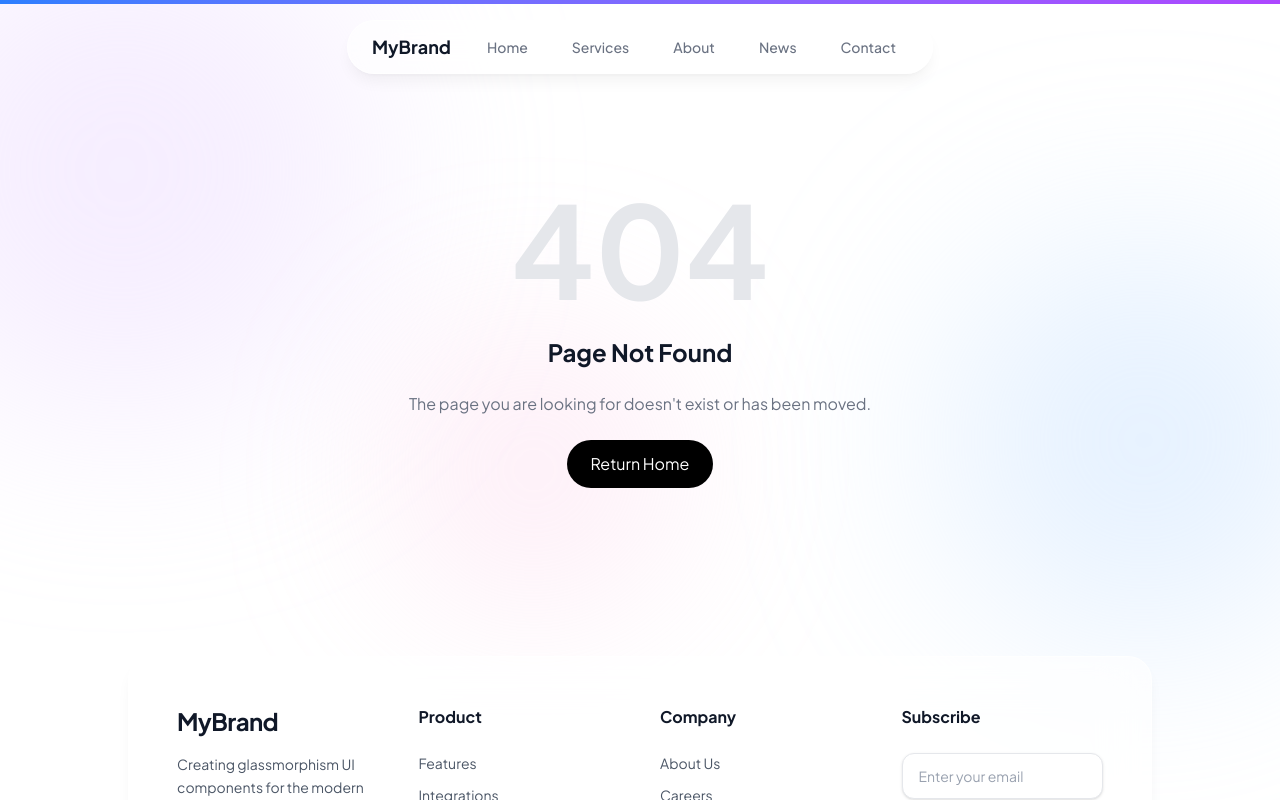
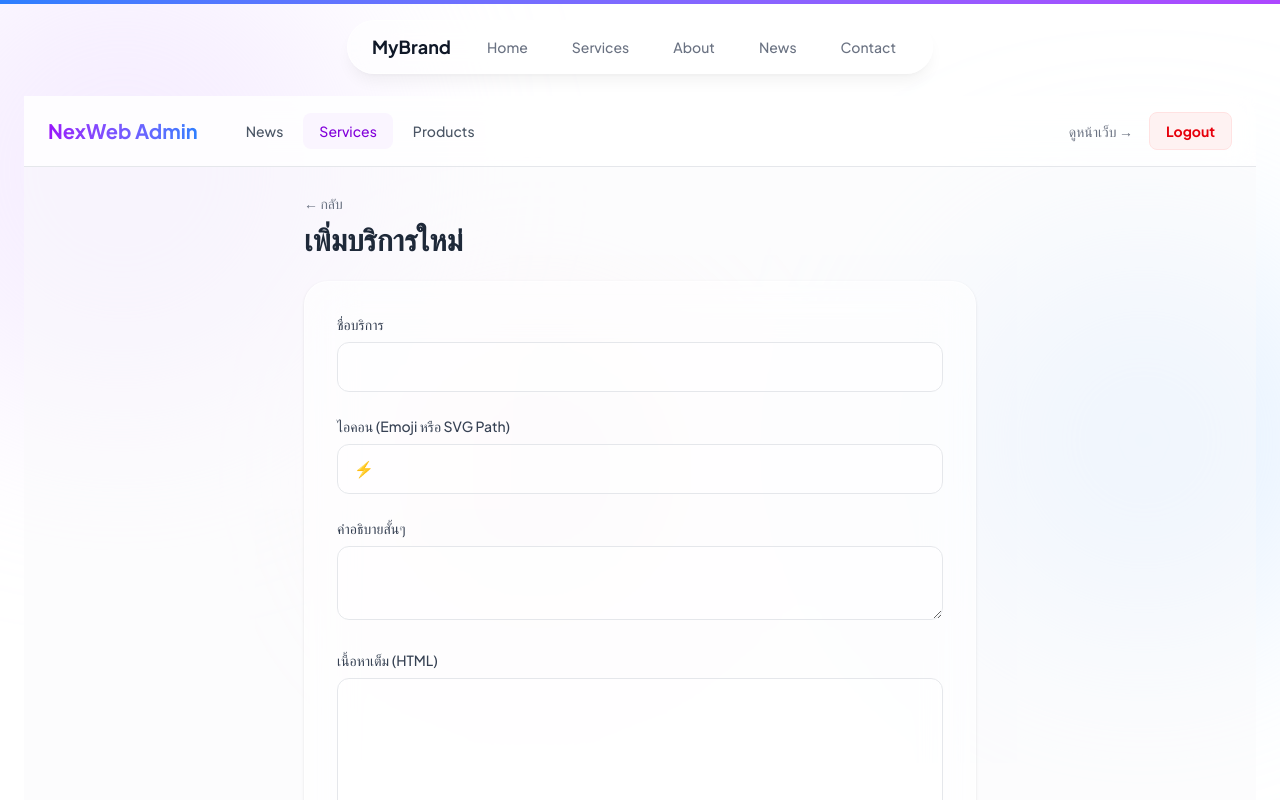
Before and after one commit to DnopPondz/nex-web, a Next.js app: page /admin/services in a window 1280 px wide. Before the commit this address had no page. Shown: the top 800 px of the page. Built offline with nearby package versions, Linux system fonts and the light colour scheme.

Commit message:
add api service and page

```diff
--- a/src/app/admin/layout.js
+++ b/src/app/admin/layout.js
@@ -1,27 +1,50 @@
 'use client';
 
 import Link from "next/link";
+import { usePathname } from "next/navigation"; // Added for active state
 import { useRouter } from "next/navigation";
 
 export default function AdminLayout({ children }) {
   const router = useRouter();
+  const pathname = usePathname();
 
   const handleLogout = async () => {
-    // เรียก API Logout
     await fetch('/api/auth/logout', { method: 'POST' });
     router.push('/login');
     router.refresh();
   };
 
+  const navItems = [
+    { name: 'News', href: '/admin/news' },
+    { name: 'Services', href: '/admin/services' },
+    { name: 'Products', href: '/admin/products' }, // Placeholder for products
+  ];
+
   return (
     <div className="min-h-screen flex flex-col bg-gray-50/50">
-      {/* Admin Navbar */}
       <nav className="bg-white/80 backdrop-blur-md border-b border-gray-200 px-6 py-4 sticky top-0 z-50">
         <div className="max-w-7xl mx-auto flex justify-between items-center">
-          <div className="flex items-center gap-6">
+          <div className="flex items-center gap-8">
             <Link href="/admin/news" className="text-xl font-bold bg-clip-text text-transparent bg-gradient-to-r from-purple-600 to-blue-500">
               NexWeb Admin
             </Link>
+
+            {/* Main Navigation */}
+            <div className="hidden md:flex gap-1">
+              {navItems.map((item) => (
+                <Link
+                  key={item.name}
+                  href={item.href}
+                  className={`px-4 py-2 rounded-lg text-sm font-medium transition-all ${
+                    pathname.startsWith(item.href)
+                    ? 'bg-purple-50 text-purple-700'
+                    : 'text-gray-600 hover:bg-gray-100'
+                  }`}
+                >
+                  {item.name}
+                </Link>
+              ))}
+            </div>
           </div>
 
           <div className="flex items-center gap-4">
--- /dev/null
+++ b/src/app/admin/services/page.js
@@ -0,0 +1,101 @@
+'use client';
+
+import { useState } from 'react';
+import { useRouter } from 'next/navigation';
+import Link from 'next/link';
+
+export default function CreateServicePage() {
+  const router = useRouter();
+  const [formData, setFormData] = useState({
+    title: '',
+    description: '',
+    icon: '⚡',
+    content: ''
+  });
+  const [submitting, setSubmitting] = useState(false);
+
+  const handleSubmit = async (e) => {
+    e.preventDefault();
+    setSubmitting(true);
+
+    try {
+      const res = await fetch('/api/services', {
+        method: 'POST',
+        headers: { 'Content-Type': 'application/json' },
+        body: JSON.stringify(formData),
+      });
+
+      if (res.ok) {
+        alert('สร้างบริการสำเร็จ!');
+        router.push('/admin/services');
+        router.refresh();
+      }
+    } catch (error) {
+      alert('เกิดข้อผิดพลาด');
+    } finally {
+      setSubmitting(false);
+    }
+  };
+
+  return (
+    <div className="max-w-2xl mx-auto">
+      <div className="mb-6">
+        <Link href="/admin/services" className="text-gray-500 hover:text-gray-900 text-sm mb-2 inline-block">
+          &larr; กลับ
+        </Link>
+        <h1 className="text-3xl font-bold text-gray-800">เพิ่มบริการใหม่</h1>
+      </div>
+
+      <form onSubmit={handleSubmit} className="bg-white/60 backdrop-blur-xl border border-white/50 rounded-3xl p-8 shadow-sm space-y-6">
+        <div>
+          <label className="block text-sm font-medium text-gray-700 mb-2">ชื่อบริการ</label>
+          <input
+            type="text"
+            required
+            className="w-full px-4 py-3 rounded-xl border border-gray-200 bg-white/50 outline-none focus:ring-2 focus:ring-purple-500"
+            value={formData.title}
+            onChange={(e) => setFormData({...formData, title: e.target.value})}
+          />
+        </div>
+
+        <div>
+          <label className="block text-sm font-medium text-gray-700 mb-2">ไอคอน (Emoji หรือ SVG Path)</label>
+          <input
+            type="text"
+            className="w-full px-4 py-3 rounded-xl border border-gray-200 bg-white/50 outline-none focus:ring-2 focus:ring-purple-500"
+            value={formData.icon}
+            onChange={(e) => setFormData({...formData, icon: e.target.value})}
+          />
+        </div>
+
+        <div>
+          <label className="block text-sm font-medium text-gray-700 mb-2">คำอธิบายสั้นๆ</label>
+          <textarea
+            className="w-full px-4 py-3 rounded-xl border border-gray-200 bg-white/50 outline-none focus:ring-2 focus:ring-purple-500"
+            rows="2"
+            value={formData.description}
+            onChange={(e) => setFormData({...formData, description: e.target.value})}
+          ></textarea>
+        </div>
+
+        <div>
+          <label className="block text-sm font-medium text-gray-700 mb-2">เนื้อหาเต็ม (HTML)</label>
+          <textarea
+            className="w-full px-4 py-3 rounded-xl border border-gray-200 bg-white/50 outline-none focus:ring-2 focus:ring-purple-500 font-mono text-sm"
+            rows="6"
+            value={formData.content}
+            onChange={(e) => setFormData({...formData, content: e.target.value})}
+          ></textarea>
+        </div>
+
+        <button
+          type="submit"
+          disabled={submitting}
+          className="w-full py-4 bg-gradient-to-r from-blue-600 to-purple-600 text-white font-bold rounded-xl shadow-lg transition-all"
+        >
+          {submitting ? 'กำลังบันทึก...' : 'บันทึกบริการ'}
+        </button>
+      </form>
+    </div>
+  );
+}
--- /dev/null
+++ b/src/app/api/services/[id]/route.js
@@ -0,0 +1,28 @@
+import { NextResponse } from 'next/server';
+
+// Note: In a real app with a DB, you wouldn't need to import servicesData
+// like this between files. This is just for the mock to work roughly.
+// ideally, move `servicesData` to a separate shared `lib/db.js` file.
+
+export async function GET(request, { params }) {
+  // Mock fetching logic
+  return NextResponse.json({ message: "Fetch detail implementation needed for mock" });
+}
+
+export async function PUT(request, { params }) {
+  try {
+    const { id } = params;
+    const body = await request.json();
+
+    // Logic to update service in DB would go here
+    return NextResponse.json({ ...body, id }, { status: 200 });
+  } catch (error) {
+    return NextResponse.json({ message: 'Error updating' }, { status: 500 });
+  }
+}
+
+export async function DELETE(request, { params }) {
+  const { id } = params;
+  // Logic to delete from DB
+  return NextResponse.json({ message: `Deleted service ${id}` }, { status: 200 });
+}
--- /dev/null
+++ b/src/app/api/services/route.js
@@ -0,0 +1,48 @@
+import { NextResponse } from 'next/server';
+
+// Initial Mock Data (replacing src/data/services.js for the API)
+let servicesData = [
+  {
+    id: 1,
+    slug: "custom-software-development",
+    title: "Custom Software Development",
+    description: "รับพัฒนาซอฟต์แวร์และแอปพลิเคชันตามความต้องการของธุรกิจ",
+    icon: "💻",
+    content: "<p>เนื้อหาบริการ...</p>"
+  },
+  {
+    id: 2,
+    slug: "cloud-infrastructure",
+    title: "Cloud Infrastructure",
+    description: "บริการวางระบบ Cloud Server ที่มีความปลอดภัย",
+    icon: "☁️",
+    content: "<p>เนื้อหาบริการ...</p>"
+  },
+  {
+    id: 3,
+    slug: "data-analytics-ai",
+    title: "Data Analytics & AI",
+    description: "วิเคราะห์ข้อมูลเชิงลึกและสร้างโมเดล AI",
+    icon: "📊",
+    content: "<p>เนื้อหาบริการ...</p>"
+  },
+];
+
+export async function GET() {
+  return NextResponse.json(servicesData);
+}
+
+export async function POST(request) {
+  try {
+    const body = await request.json();
+    const newService = {
+      id: Date.now(),
+      slug: body.title.toLowerCase().replace(/ /g, '-'),
+      ...body
+    };
+    servicesData.push(newService);
+    return NextResponse.json(newService, { status: 201 });
+  } catch (error) {
+    return NextResponse.json({ message: 'Error creating service' }, { status: 500 });
+  }
+}
--- a/src/app/services/[slug]/page.js
+++ b/src/app/services/[slug]/page.js
@@ -1,34 +1,59 @@
-import React from 'react';
-import { servicesData } from '@/data/services';
+// src/app/services/[slug]/page.js
+'use client'; // 1. Convert to Client Component
+
+import React, { useState, useEffect } from 'react';
+import Link from 'next/link';
 import { notFound } from 'next/navigation';
-import Link from 'next/link';
 
-// ฟังก์ชันสำหรับสร้าง Title ของหน้าเว็บ (Metadata)
-export async function generateMetadata({ params }) {
-  const service = servicesData.find((s) => s.slug === params.slug);
-  if (!service) return { title: 'Service Not Found' };
+export default function ServiceDetailPage({ params }) {
+  const [service, setService] = useState(null);
+  const [loading, setLoading] = useState(true);
+  const [error, setError] = useState(false);
 
-  return {
-    title: `${service.title} | MyBrand Services`,
-    description: service.description,
-  };
-}
+  useEffect(() => {
+    const fetchData = async () => {
+      try {
+        // Fetch all services and find the one matching the slug
+        // (Alternatively, you could update your API to support fetching by slug directly)
+        const res = await fetch('/api/services');
+        if (!res.ok) throw new Error('Failed to fetch');
 
-// หน้าแสดงผลหลัก
-export default function ServiceDetailPage({ params }) {
-  // 1. ค้นหา service ที่ตรงกับ slug
-  const service = servicesData.find((s) => s.slug === params.slug);
+        const data = await res.json();
+        const foundService = data.find((s) => s.slug === params.slug);
 
-  // 2. ถ้าไม่เจอ ให้ไปหน้า 404
-  if (!service) {
-    notFound();
+        if (foundService) {
+          setService(foundService);
+        } else {
+          setError(true); // Service not found
+        }
+      } catch (err) {
+        console.error(err);
+        setError(true);
+      } finally {
+        setLoading(false);
+      }
+    };
+
+    fetchData();
+  }, [params.slug]);
+
+  if (loading) return <div className="min-h-screen pt-24 text-center">Loading...</div>;
+
+  // Handle 404 manually for Client Component
+  if (error || !service) {
+    return (
+        <div className="min-h-screen pt-24 text-center">
+            <h1 className="text-2xl font-bold text-gray-800">Service Not Found</h1>
+            <Link href="/services" className="text-blue-600 hover:underline mt-4 inline-block">Back to Services</Link>
+        </div>
+    );
   }
 
   return (
     <div className="min-h-screen bg-white pt-24 pb-20">
       <div className="container mx-auto px-6 max-w-4xl">
 
-        {/* Breadcrumb / Back Button */}
+        {/* Breadcrumb */}
         <div className="mb-8">
           <Link href="/services" className="text-sm text-gray-500 hover:text-blue-600 flex items-center gap-1 transition-colors">
             ← Back to Services
@@ -48,7 +73,7 @@ export default function ServiceDetailPage({ params }) {
 
         {/* Content Section */}
         <div className="prose prose-lg max-w-none text-gray-700">
-           {/* ใช้ dangerouslySetInnerHTML เพื่อแสดง HTML จากข้อมูล content */}
+           {/* Render HTML content safely */}
            <div dangerouslySetInnerHTML={{ __html: service.content }} />
         </div>
 
--- a/src/components/Services.js
+++ b/src/components/Services.js
@@ -1,11 +1,41 @@
 // src/components/Services.js
-import React from 'react';
+'use client'; // 1. Add this to make it a Client Component
+
+import React, { useState, useEffect } from 'react';
 import Link from 'next/link';
-import { servicesData } from '@/data/services';
 
 const Services = () => {
+  const [services, setServices] = useState([]);
+  const [loading, setLoading] = useState(true);
+
+  // 2. Fetch data from the API
+  useEffect(() => {
+    const fetchServices = async () => {
+      try {
+        const res = await fetch('/api/services');
+        if (!res.ok) throw new Error('Failed to fetch');
+        const data = await res.json();
+        setServices(data);
+      } catch (error) {
+        console.error('Error fetching services:', error);
+        // Optional: fallback to empty list or static data on error
+      } finally {
+        setLoading(false);
+      }
+    };
+
+    fetchServices();
+  }, []);
+
+  if (loading) {
     return (
-    // Change: Removed solid background
+      <section className="py-20 text-center">
+        <div className="container mx-auto">Loading services...</div>
+      </section>
+    );
+  }
+
+  return (
     <section className="py-20">
       <div className="container mx-auto px-6">
         <div className="text-center mb-16">
@@ -15,11 +45,14 @@ const Services = () => {
           </p>
         </div>
 
+        {/* 3. Handle empty state */}
+        {services.length === 0 ? (
+          <p className="text-center text-gray-500">No services available at the moment.</p>
+        ) : (
           <div className="grid md:grid-cols-3 gap-8">
-          {servicesData.map((service, index) => (
+            {services.map((service) => (
               <div
-              key={index}
-              // Change: Glassmorphism Card Style
+                key={service.id || service.slug} // Use ID from API if available
                 className="bg-white/40 backdrop-blur-lg p-8 rounded-xl shadow-sm hover:shadow-xl hover:shadow-purple-100/50 transition-all border border-white/50 flex flex-col items-start h-full"
               >
                 <div className="text-4xl mb-4">{service.icon}</div>
@@ -40,6 +73,7 @@ const Services = () => {
               </div>
             ))}
           </div>
+        )}
       </div>
     </section>
   );
```
Lines whose indentation alone changed are shown as unchanged.
